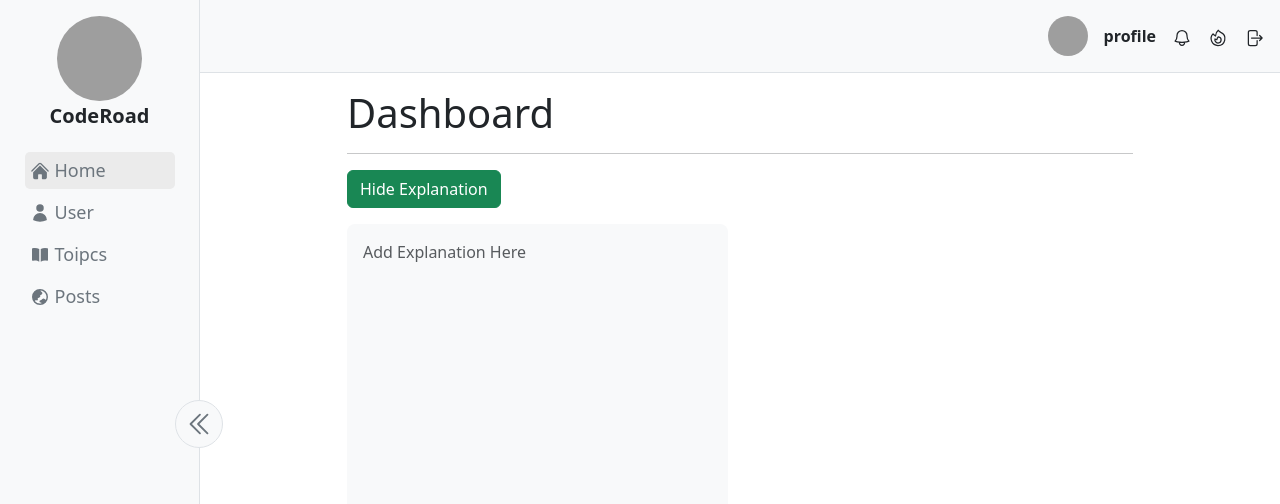
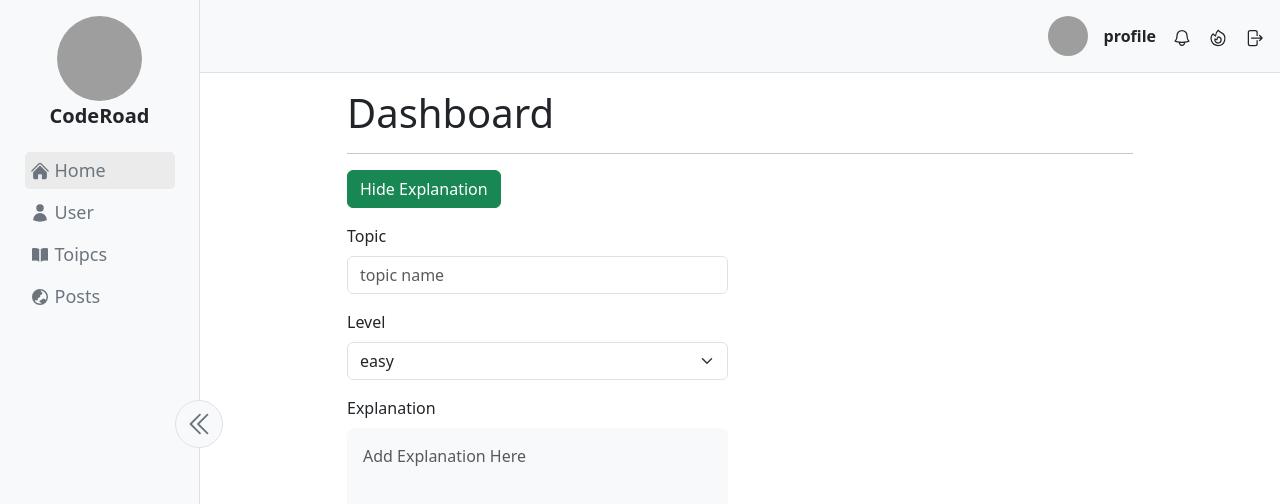
Before and after one commit to Abdelaziz79/Graduation-Project, a React (Vite) app: page / in a window 1280 px wide. Both pictures are taken after a click on the button "Add Explanation". Shown: the top 504 px of the page. Built offline with nearby package versions, Linux system fonts and the light colour scheme; grey boxes are pictures that could not be loaded.

Commit message:
add some features

```diff
--- a/package.json
+++ b/package.json
@@ -19,7 +19,9 @@
     "react-error-boundary": "^4.0.12",
     "react-icons": "^5.0.1",
     "react-markdown": "^9.0.1",
-    "react-router-dom": "^6.22.0"
+    "react-router-dom": "^6.22.0",
+    "remark": "^15.0.1",
+    "remark-gfm": "^4.0.0"
   },
   "devDependencies": {
     "@types/react": "^18.2.55",
--- a/src/ui/AddExplanation.jsx
+++ b/src/ui/AddExplanation.jsx
@@ -1,29 +1,79 @@
 import React, { useState } from "react";
 import { Col, Row } from "react-bootstrap";
 import Markdown from "react-markdown";
+import remarkGfm from "remark-gfm"; // Import remark-gfm
 
 export default function AddExplanation() {
   const [explanation, setExplanation] = useState("");
+  const [topic, setTopic] = useState("");
+  const [level, setLevel] = useState("");
+  function handleSubmit(e) {
+    e.preventDefault();
+    const newExplanation = {
+      topic,
+      level,
+      explanation,
+    };
+    console.log(newExplanation);
+  }
   return (
     <Row className="">
       <Col sm={12} md={12} lg={6} className="">
+        <form>
+          <label htmlFor="topic" className="form-label">
+            Topic
+          </label>
+          <input
+            type="text"
+            name="topic"
+            id="topic"
+            className=" form-control mb-3"
+            placeholder="topic name"
+            value={topic}
+            onChange={(e) => setTopic(e.target.value)}
+          />
+          <label htmlFor="level" className="form-label">
+            Level
+          </label>
+          <select
+            name="level"
+            id="level"
+            className="form-select mb-3"
+            value={level}
+            onChange={(e) => setLevel(e.target.value)}
+          >
+            <option value="easy">easy</option>
+            <option value="medium">medium</option>
+            <option value="hard">hard</option>
+          </select>
+          <label htmlFor="explanation" className="form-label">
+            Explanation
+          </label>
           <textarea
             className="explanation no-scroll-width form-control bg-body-tertiary border-0 p-3 rounded-3 w-100 h-100"
             placeholder="Add Explanation Here"
-          style={{ resize: "none", minHeight: "70vh" }}
+            style={{ resize: "none", minHeight: "500px" }}
             required
             type="text"
+            id="explanation"
             value={explanation}
             onChange={(e) => setExplanation(e.target.value)}
+            name="explanation"
           />
+        </form>
       </Col>
-      <Col sm={12} md={12} lg={6} className="overflow-auto no-scroll-width ">
+      <Col sm={12} md={12} lg={6} className="overflow-auto no-scroll-width  ">
         <Explanation explanation={explanation} />
+      </Col>
+      <Col>
+        <button className="btn btn-success mt-3" onClick={handleSubmit}>
+          Add
+        </button>
       </Col>
     </Row>
   );
 }
 
 function Explanation({ explanation }) {
-  return <Markdown>{explanation}</Markdown>;
+  return <Markdown remarkPlugins={[remarkGfm]}>{explanation}</Markdown>;
 }
```
Also changed, not shown: 1 other file (tests, documents, lock files or other folders). Lines whose indentation alone changed are shown as unchanged.
